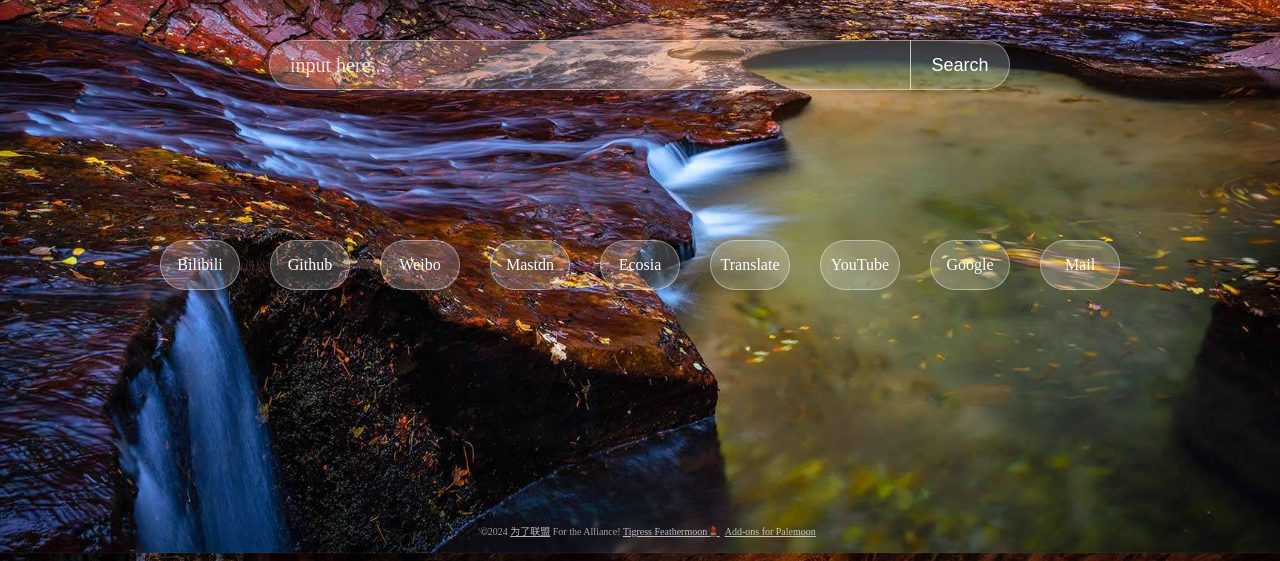
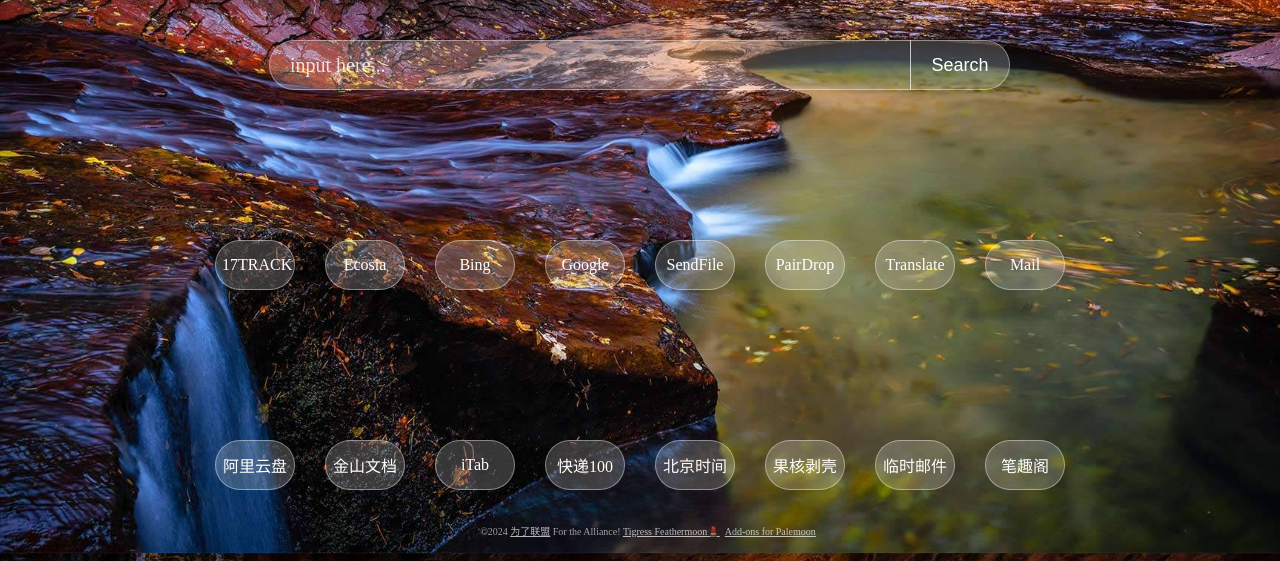
Before and after one commit to huijingfei/startpage, a plain HTML site: page index.html in a window 1280 px wide. Shown: the part 247-808 px from the top of the page. Drawn offline with Linux system fonts and the light colour scheme; no server answers.

Commit message:
Update index.html

```diff
--- a/index.html
+++ b/index.html
@@ -28,15 +28,25 @@
 			</div>
 
 			<div class="buttons">
-				<button class="button_daohang" onclick="window.open('https://bilibili.com');">Bilibili</button>
-				<button class="button_daohang" onclick="window.open('https://github.com');">Github</button>
-				<button class="button_daohang" onclick="window.open('https://weibo.com');">Weibo</button>
-				<button class="button_daohang" onclick="window.open('https://m.cmx.im/home');">Mastdn</button>
+				<button class="button_daohang" onclick="window.open('https://www.17track.net/en');">17TRACK</button>
 				<button class="button_daohang" onclick="window.open('https://www.ecosia.org');">Ecosia</button>
+				<button class="button_daohang" onclick="window.open('https://cn.bing.com/?scope=web');">Bing</button>
+				<button class="button_daohang" onclick="window.open('https://www.google.com');">Google</button>
+				<button class="button_daohang" onclick="window.open('https://send.vis.ee');">SendFile</button>
+				<button class="button_daohang" onclick="window.open('https://pairdrop.net');">PairDrop</button>
 				<button class="button_daohang" onclick="window.open('https://www.deepl.com/translator');">Translate</button>
-				<button class="button_daohang" onclick="window.open('https://www.youtube.com');">YouTube</button>
-				<button class="button_daohang" onclick="window.open('https://www.google.com');">Google</button>
 				<button class="button_daohang" onclick="window.open('https://account.proton.me/login');">Mail</button>
+			</div>
+
+			<div class="buttons">
+				<button class="button_daohang" onclick="window.open('https://www.aliyundrive.com/drive');">阿里云盘</button>
+				<button class="button_daohang" onclick="window.open('https://www.kdocs.cn/latest');">金山文档</button>
+				<button class="button_daohang" onclick="window.open('https://go.itab.link');">iTab</button>
+				<button class="button_daohang" onclick="window.open('https://www.kuaidi100.com/');">快递100</button>
+				<button class="button_daohang" onclick="window.open('https://time.is/zh/Beijing');">北京时间</button>
+				<button class="button_daohang" onclick="window.open('https://www.ghxi.com');">果核剥壳</button>
+				<button class="button_daohang" onclick="window.open('https://temp-mail.org/zh/');">临时邮件</button>
+				<button class="button_daohang" onclick="window.open('http://www.xsbiquge.la');">笔趣阁</button>
 			</div>
 
 
```
